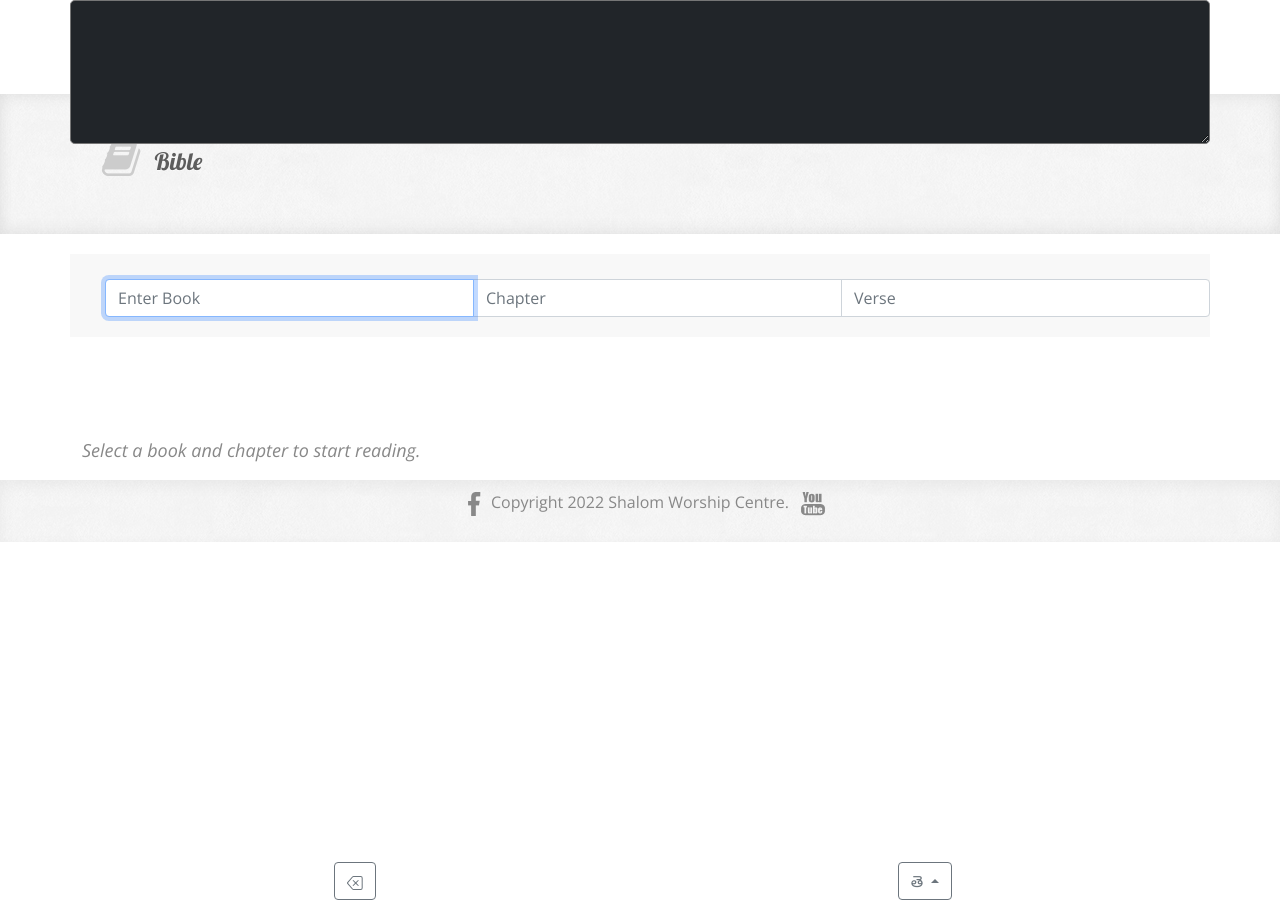
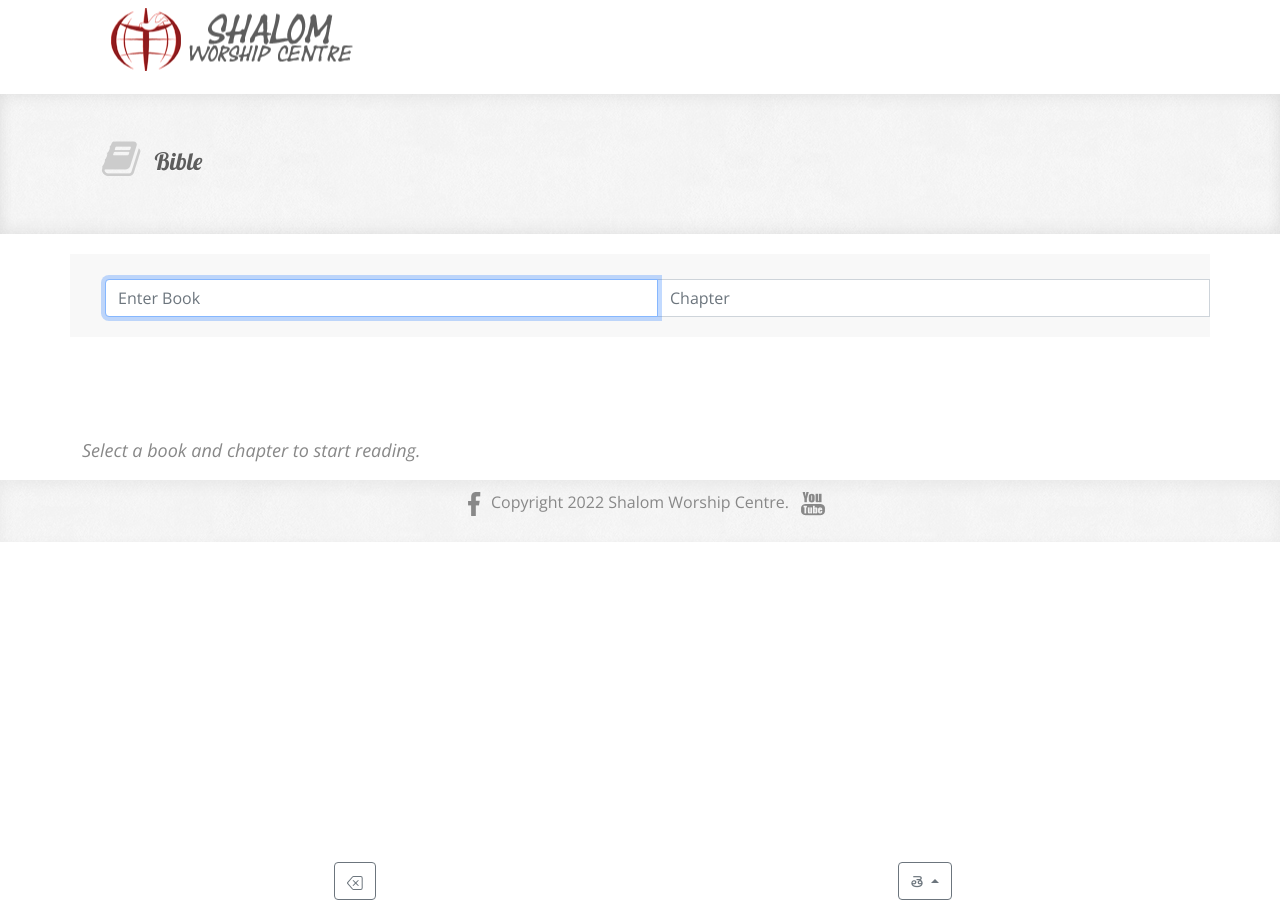
Before and after one commit to Dr-Anonymous/shalom, a Jekyll site: the page built from bibleDisplay.html, in a window 1280 px wide. Built offline with Jekyll 4.4.1, drawn with Linux system fonts in a browser that asks for light colours; some web fonts are replaced; comment, search, counter and statistics services are not loaded.

Commit message:
Update bibleDisplay.html

```diff
--- a/bibleDisplay.html
+++ b/bibleDisplay.html
@@ -229,7 +229,7 @@ async function changeVersion(v) {
 					<div class="ca-text input-group">
 						<input type="text" class="form-control" id="book" val="" placeholder="Enter Book" autocomplete="off" />
 						<input type="text" class="form-control" id="chapter" placeholder="Chapter" autocomplete="off" />
-						<input type="text" class="form-control" id="verse" placeholder="Verse" autocomplete="off" />
+						<input type="text" class="form-control d-none" id="verse" placeholder="Verse" autocomplete="off" />
 					</div>
 				</div>
 			</div>
@@ -260,7 +260,7 @@ async function changeVersion(v) {
 		<!-- display verse -->
 		<div class="container fixed-top">
 			<div class="row">
-				<textarea class="form-control-lg bg-dark text-light fs-3" id="display" rows="3"></textarea>
+				<textarea class="form-control-lg bg-dark text-light fs-3 d-none" id="display" rows="3"></textarea>
 			</div>
 		</div>
 		<!-- controls -->
```
